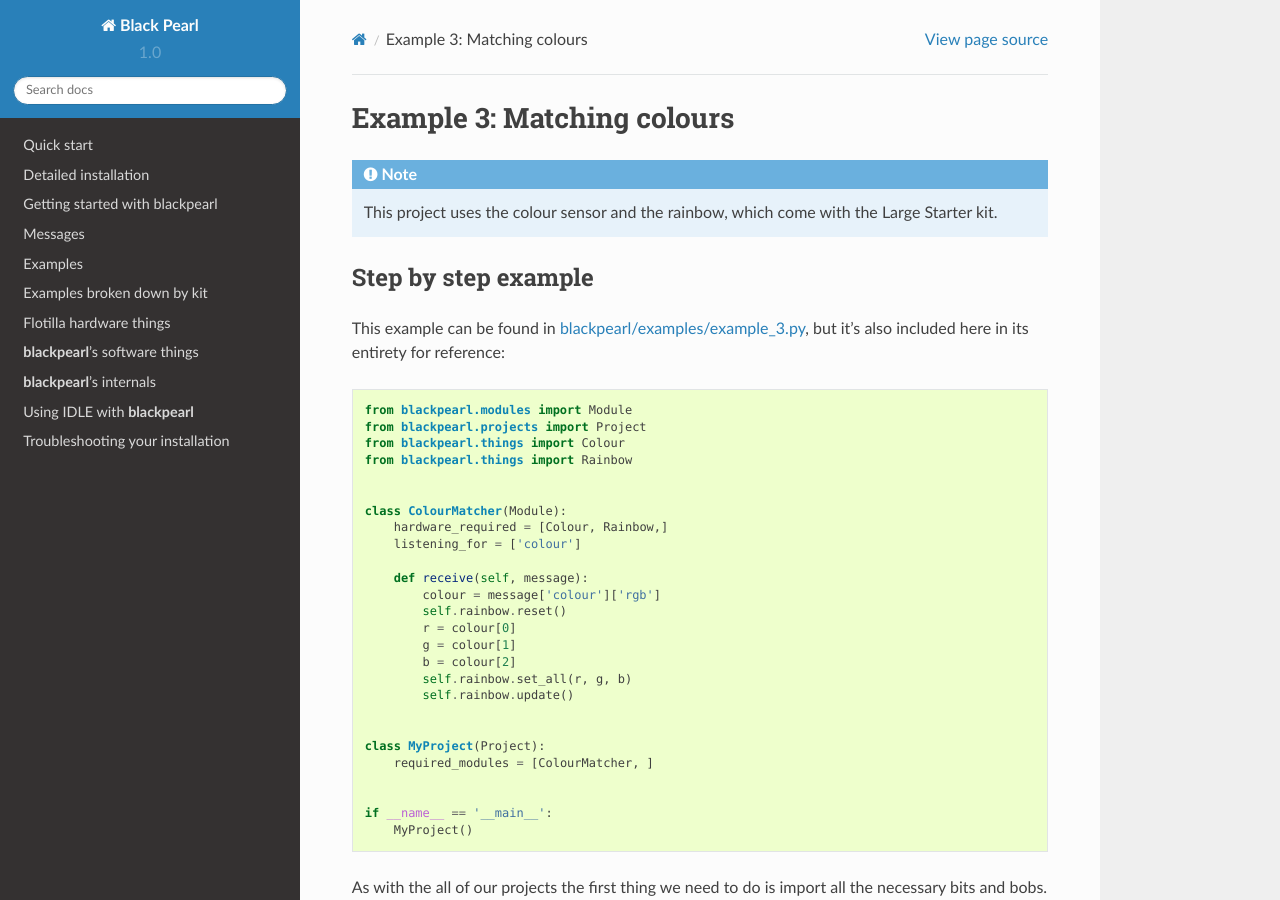
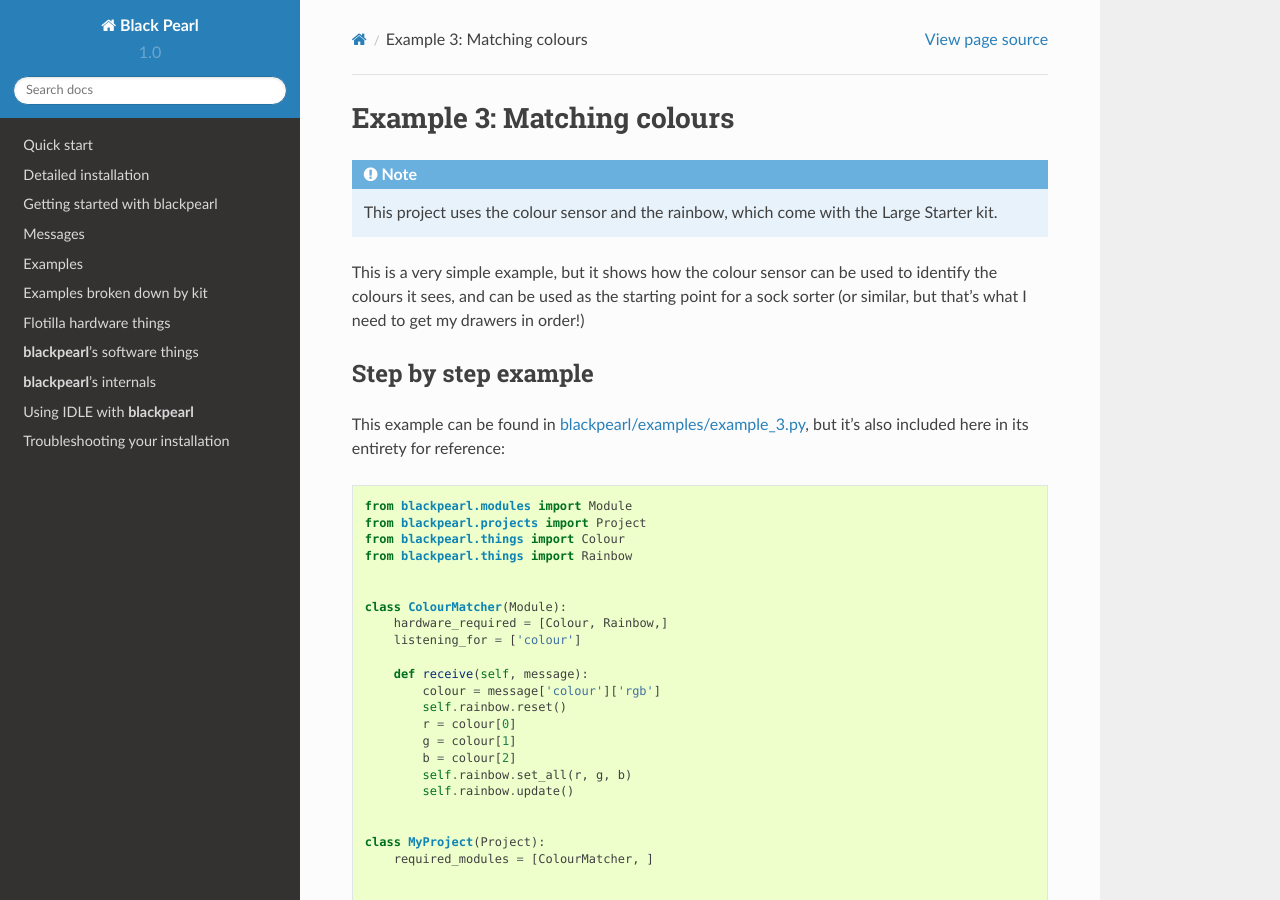
Before and after one commit to offmessage/blackpearl, a Sphinx documentation site: the page built from docs/examples/example_3.rst, in a window 1280 px wide and 900 px high. Built offline with Sphinx 7.4.7 and the Read the Docs theme 2.0.0, drawn with Linux system fonts in a browser that asks for light colours.

Commit message:
Nicer intro

```diff
--- a/docs/examples/example_3.rst
+++ b/docs/examples/example_3.rst
@@ -6,9 +6,12 @@ Example 3: Matching colours
 .. note:: This project uses the colour sensor and the rainbow, which come with
           the Large Starter kit.
 
+This is a very simple example, but it shows how the colour sensor can be used
+to identify the colours it sees, and can be used as the starting point for a
+sock sorter (or similar, but that's what I need to get my drawers in order!)
+
 Step by step example
 --------------------
-
 
 This example can be found in
 `blackpearl/examples/example_3.py
```
